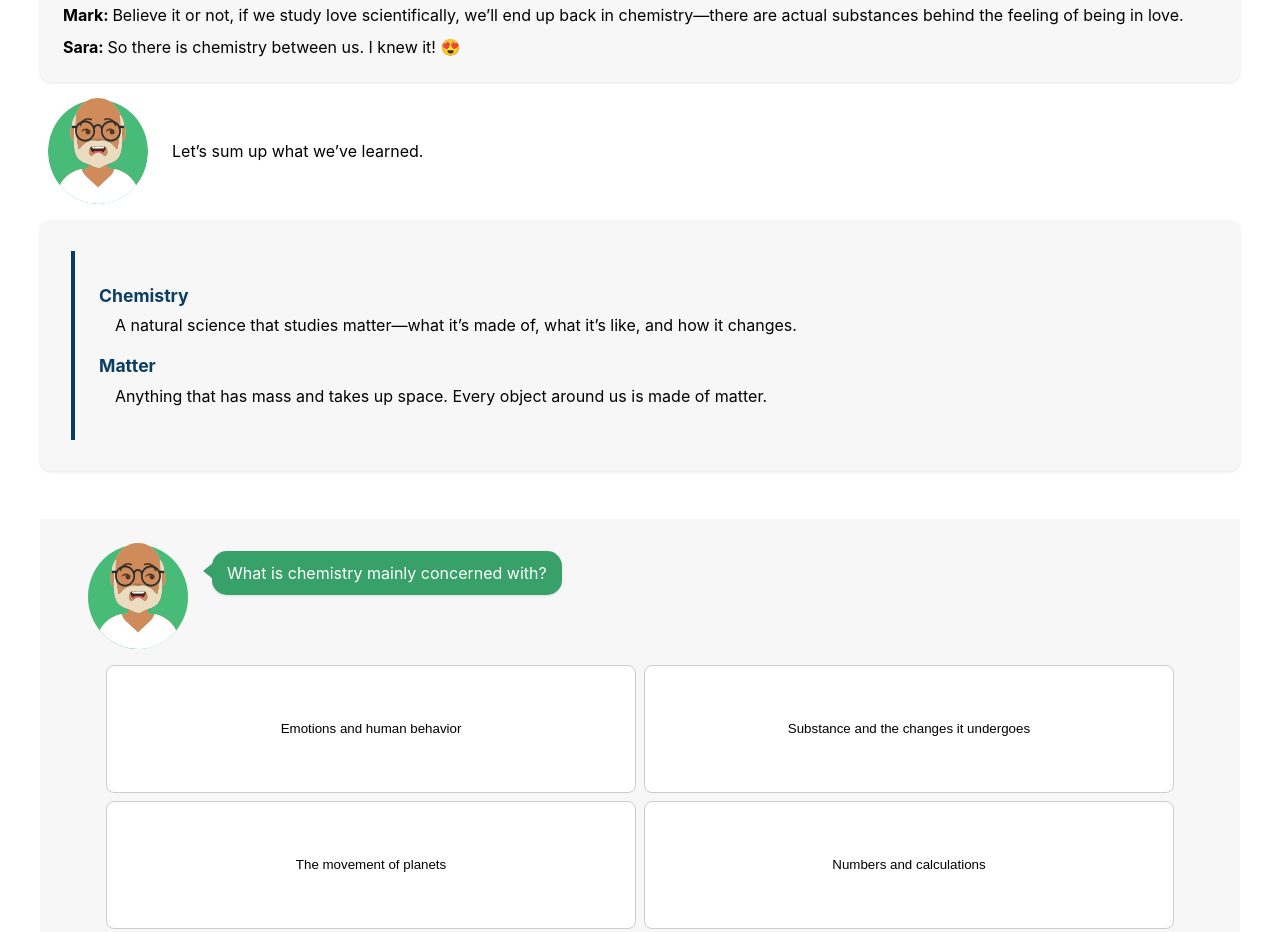
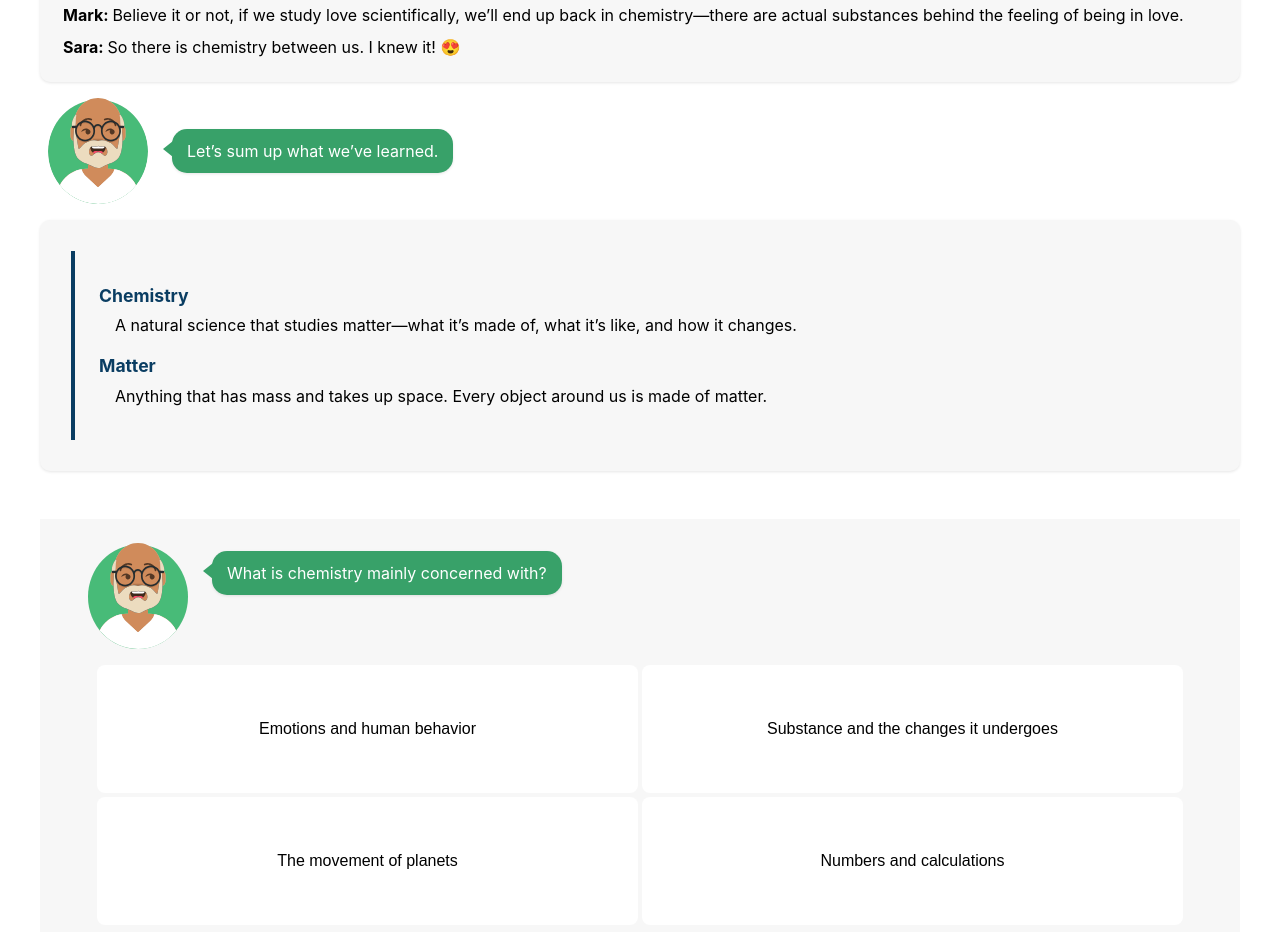
Before and after one commit to sashakojadinovic/teachrs, a plain HTML site: page chemistry/what-is-chemistry.html in a window 1280 px wide. Shown: the part 1051-1983 px from the top of the page. Drawn offline with Linux system fonts and the light colour scheme.

Commit message:
quiz buttons

```diff
--- a/chemistry/what-is-chemistry.html
+++ b/chemistry/what-is-chemistry.html
@@ -23,13 +23,13 @@
             <section class="dialogue" aria-label="Dialogue between Mark and Sara about chemistry">
                 <div class="dialogue-turn show-after-1" data-speaker="Sara">
                     <img src="../images/avatars/sara.svg" width="100" height="106" alt="Sara's avatar" class="avatar" />
-                    <p class="question">Hi Mark, is there any chemistry between us?</p>
+                    <p class="bubble question">Hi Mark, is there any chemistry between us?</p>
                 </div>
 
                 <div class="dialogue-turn show-after-2" data-speaker="Mark">
                     <img src="../images/avatars/marko.svg" width="100" height="106" alt="Mark's avatar"
                         class="avatar" />
-                    <p class="answer">Hi Sara. Chemistry is everywhere—inside us, and all around us.</p>
+                    <p class="bubble answer">Hi Sara. Chemistry is everywhere—inside us, and all around us.</p>
                 </div>
 
                 <div class="dialogue-mix show-after-3" data-speaker="Mark and Sara">
@@ -68,7 +68,7 @@
                 <div class="dialogue-turn show-after-3" data-speaker="Teacher">
                     <img src="../../images/avatars/teacher.svg" width="100" height="106" alt="Teacher avatar"
                         class="avatar" />
-                    <p class="info">Let’s sum up what we’ve learned.</p>
+                    <p class="bubble info">Let’s sum up what we’ve learned.</p>
                 </div>
                 <div class="resume-description">
                     <dl class="glossary">
--- a/css/quiz.less
+++ b/css/quiz.less
@@ -17,12 +17,20 @@
         #answers {
             margin-top: 1rem;
             display: flex;
-            gap: 0.5rem;
+            gap: 4px;
             flex-wrap: wrap;
             justify-content: center;
+
             button {
-                width: 48%;
+                width: 49%;
+                font-size: 1rem;
                 height: 8rem;
+                padding: 0.5rem 1rem;
+                border: none;
+                border-radius: 8px;
+                background: @color_foreground_light;
+                cursor: pointer;
+
             }
         }
     }
--- a/javascript/quiz.js
+++ b/javascript/quiz.js
@@ -16,12 +16,7 @@ function showQuestion() {
     q.answers.forEach((ans, index) => {
         const btn = document.createElement("button");
         btn.textContent = ans;
-        btn.style.padding = "0.5rem 1rem";
-        btn.style.border = "1px solid #ccc";
-        btn.style.borderRadius = "8px";
-        btn.style.background = "#fff";
-        btn.style.cursor = "pointer";
-        btn.onmouseover = () => (btn.style.background = "#eef");
+        btn.onmouseover = () => (btn.style.background = "#eee");
         btn.onmouseout = () => (btn.style.background = "#fff");
 
         btn.onclick = () => {
```
Also changed, not shown: css/main.css.
